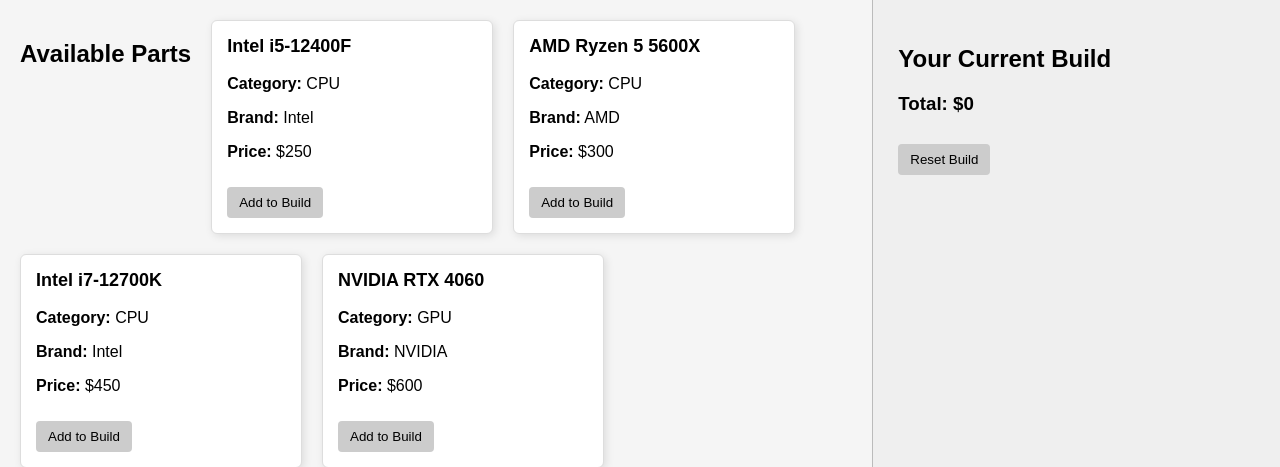
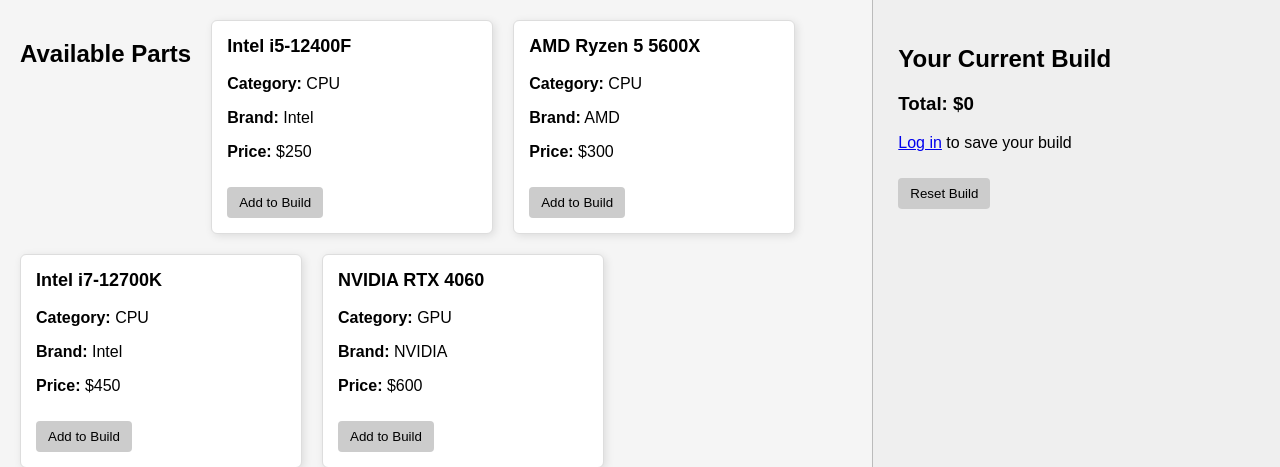
Before and after one commit to JaecobV/flaskapplicationproject, a Flask app: page / in a window 1280 px wide. Shown: the part 47-514 px from the top of the page. Run offline with Flask 3, Linux system fonts and the light colour scheme; data comes from the database, SQL or seed files in the repository; both versions use the stored data as it was after the commit.

Commit message:
Implemented user registration/login, session management, and build saving to database

```diff
--- a/app.py
+++ b/app.py
@@ -8,15 +8,14 @@
 app.secret_key = "your_secret_key_here"
 
 def get_db():
-    db = getattr(g, '_database', None)
-    if db is None:
-        db = g._database = sqlite3.connect(DATABASE)
-        db.row_factory = sqlite3.Row  # allows column names
-    return db
+    if 'db' not in g:
+        g.db = sqlite3.connect(DATABASE, timeout=10)
+        g.db.row_factory = sqlite3.Row
+    return g.db
 
 @app.teardown_appcontext
 def close_connection(exception):
-    db = getattr(g, '_database', None)
+    db = g.pop('db', None)
     if db is not None:
         db.close()
 
@@ -43,7 +42,7 @@
 
 
     if build_ids:
-        placeholders = ",".join("?" * len(build_ids))
+        placeholders = ",".join(["?"] * len(build_ids))
         build_parts = query_db(f"SELECT * FROM Parts WHERE Part_ID IN ({placeholders})", build_ids)
         total = sum(p["Price"] for p in build_parts)
 
@@ -62,23 +61,22 @@
 @app.route("/add/<int:id>")
 def add_part(id):
     build = session.get("build", [])
-    build.append(id)
+    if id not in build:
+        build.append(id)
     session["build"] = build
     return redirect("/")
 
 @app.route("/remove/<int:id>")
 def remove_part(id):
     build = session.get("build", [])
-
     if id in build:
         build.remove(id)
-
     session["build"] = build
     return redirect("/")
 
 @app.route("/reset")
 def reset():
-    session["build"] = []
+    session.pop("build", None)
     return redirect("/")
 
 @app.route("/register", methods=["GET", "POST"])
@@ -87,10 +85,20 @@
         username = request.form["username"]
         email = request.form["email"]
         password = generate_password_hash(request.form["password"])
+
         db = get_db()
-        db.execute("INSERT INTO Users (Username, Email, Password) VALUES (?, ?, ?)",(username, email, password))
-        db.commit()
+
+        try:
+            db.execute(
+                "INSERT INTO Users (Username, Email, Password) VALUES (?, ?, ?)",
+                (username, email, password)
+            )
+            db.commit()
+        except sqlite3.IntegrityError:
+            return "Username already exists"
+
         return redirect("/login")
+
     return render_template("register.html")
 
 @app.route("/login", methods=["GET", "POST"])
@@ -101,6 +109,7 @@
         user = query_db("SELECT * FROM Users WHERE Username = ?", (username,), one=True)
         if user and check_password_hash(user["Password"], password):
             session["user_id"] = user["User_ID"]
+            session["username"] = user["Username"]
             return redirect("/")
         else:
             return "Invalid login"
@@ -114,21 +123,58 @@
 
 @app.route("/dashboard")
 def dashboard():
-    user_id = session.get("user_id")
-
-    if not user_id:
+    if "user_id" not in session:
         return redirect("/login")
 
-    return f"Welcome! Your User ID is {user_id}"
+    builds = query_db(
+        "SELECT * FROM Builds WHERE User_ID = ?",
+        (session["user_id"],)
+    )
+
+    return render_template("dashboard.html", builds=builds, username=session["username"])
+
+@app.route("/save_build")
+def save_build():
+    if "user_id" not in session:
+        return redirect("/login")
+
+    build_ids = session.get("build", [])
+
+    if not build_ids:
+        return "No build to save"
+
+    placeholders = ",".join(["?"] * len(build_ids))
+
+    parts = query_db(
+        f"SELECT * FROM Parts WHERE Part_ID IN ({placeholders})",
+        build_ids
+    )
+
+    total = sum(p["Price"] for p in parts)
+
+    db = get_db()
+    db.execute(
+        "INSERT INTO Builds (User_ID, Total_Cost) VALUES (?, ?)",
+        (session["user_id"], total)
+    )
+    db.commit()
+
+
+    session["build"] = []
+
+    return redirect("/dashboard")
 
 @app.route("/builds")
 def builds():
-    sql = """SELECT Builds.Build_ID, Users.Username, Builds.Total_Cost
+    results = query_db("""
+        SELECT Builds.Build_ID, Users.Username, Builds.Total_Cost
         FROM Builds
-        JOIN Users ON Users.User_ID = Builds.User_ID;"""
-    results = query_db(sql)
+        JOIN Users ON Users.User_ID = Builds.User_ID
+    """)
 
     return render_template("builds.html", results=results)
 
+
+# ALWAYS LAST
 if __name__ == '__main__':
     app.run(debug=True)
--- a/static/style.css
+++ b/static/style.css
@@ -70,7 +70,6 @@
 button:hover {
     background: #bbb;
 }
-
 .build-item {
     background: #ddd;
     padding: 10px;
--- a/templates/home.html
+++ b/templates/home.html
@@ -59,6 +59,14 @@
 
     <h3>Total: ${{ total }}</h3>
 
+{% if session.get("user_id") %}
+    <a href="/save_build">
+        <button>Save Build</button>
+    </a>
+{% else %}
+    <p><a href="/login">Log in</a> to save your build</p>
+{% endif %}
+
     <a href="/reset">
         <button>Reset Build</button>
     </a>
```
Also changed, not shown: templates/dashboard.html (added, +10 -0 lines), pc_parts.db, templates/builds.html (renamed from templates/build.html).
